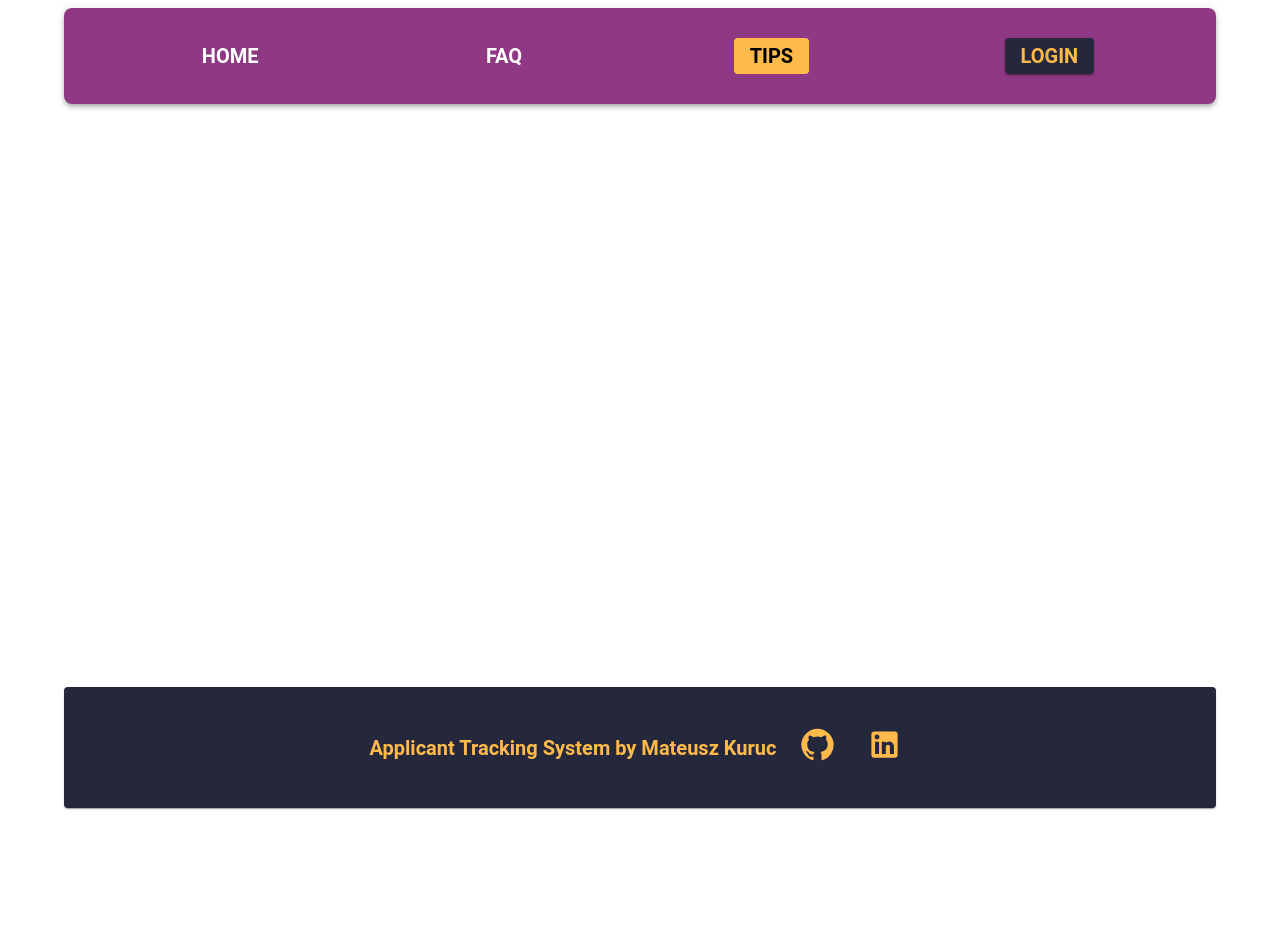
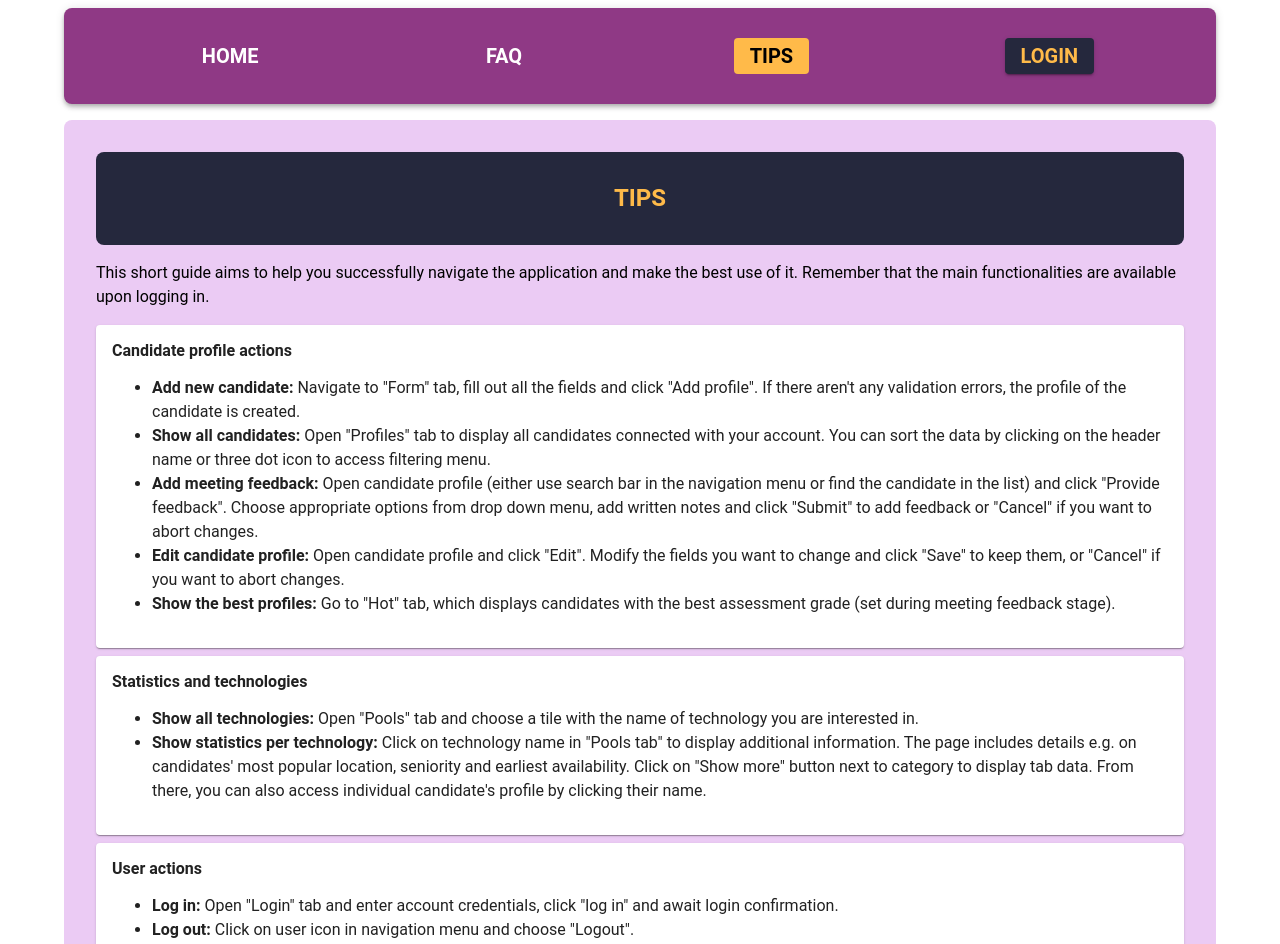
Before and after one commit to MateuszKuruc/ATS-recruitment-app, a React (Create React App) app in the folder ats-frontend/: page /tips in a window 1280 px wide. Shown: the top 944 px of the page. Before the commit the page ends 816 px from the top, so only its background shows below. Built offline with nearby package versions, Linux system fonts and the light colour scheme; no server answers.

Commit message:
setup and style tips component

```diff
--- a/ats-frontend/src/components/Info/Tips.js
+++ b/ats-frontend/src/components/Info/Tips.js
@@ -1,16 +1,142 @@
 import AnimatedPage from "../Layout/AnimatedPage";
 import styled from "styled-components";
-
+import { Typography, Paper } from "@mui/material";
 
 const MainContainer = styled.div`
+  background-color: #ebcbf4;
+  padding: 2rem;
+  display: flex;
+  flex-direction: column;
+  flex: 1;
+  margin-bottom: 1rem;
+  border-radius: 0.5rem;
+`;
 
-`
+const Intro = styled.div``;
+const Content = styled.div`
+  display: flex;
+  flex-direction: column;
+  gap: 0.5rem;
+`;
+const StyledPaper = styled(Paper)`
+  padding: 1rem;
+`;
+
+const Header = styled.div`
+  display: flex;
+  flex-direction: column;
+  justify-content: center;
+  align-items: center;
+  background-color: #25283d;
+  padding: 2rem;
+  border-radius: 0.5rem;
+`;
+
+const HeaderTypography = styled(Typography)`
+  color: #ffba49;
+  // color: #ffffff;
+`;
 
 const TipsTab = () => {
   return (
     <AnimatedPage>
       <MainContainer>
-
+        <Header>
+          <HeaderTypography variant="h4">TIPS</HeaderTypography>
+        </Header>
+        <Intro>
+          <Typography>
+            <p>
+              This short guide aims to help you successfully navigate the
+              application and make the best use of it. Remember that the main
+              functionalities are available upon logging in.
+            </p>
+          </Typography>
+        </Intro>
+        <Content>
+          <StyledPaper>
+            <Typography variant="h6">Candidate profile actions</Typography>
+            <Typography variant="body1">
+              <ul>
+                <li>
+                  <strong>Add new candidate:</strong> Navigate to "Form" tab,
+                  fill out all the fields and click "Add profile". If there
+                  aren't any validation errors, the profile of the candidate is
+                  created.
+                </li>
+                <li>
+                  <strong>Show all candidates:</strong> Open "Profiles" tab to
+                  display all candidates connected with your account. You can
+                  sort the data by clicking on the header name or three dot icon
+                  to access filtering menu.
+                </li>
+                <li>
+                  <strong>Add meeting feedback:</strong> Open candidate profile
+                  (either use search bar in the navigation menu or find the
+                  candidate in the list) and click "Provide feedback". Choose
+                  appropriate options from drop down menu, add written notes and
+                  click "Submit" to add feedback or "Cancel" if you want to
+                  abort changes.
+                </li>
+                <li>
+                  <strong>Edit candidate profile:</strong> Open candidate
+                  profile and click "Edit". Modify the fields you want to change
+                  and click "Save" to keep them, or "Cancel" if you want to
+                  abort changes.
+                </li>
+                <li>
+                  <strong>Show the best profiles:</strong> Go to "Hot" tab,
+                  which displays candidates with the best assessment grade (set
+                  during meeting feedback stage).
+                </li>
+              </ul>
+            </Typography>
+          </StyledPaper>
+          <StyledPaper>
+            <Typography variant="h6">Statistics and technologies</Typography>
+            <Typography variant="body1">
+              <ul>
+                <li>
+                  <strong>Show all technologies:</strong> Open "Pools" tab and
+                  choose a tile with the name of technology you are interested
+                  in.
+                </li>
+                <li>
+                  <strong>Show statistics per technology:</strong> Click on
+                  technology name in "Pools tab" to display additional
+                  information. The page includes details e.g. on candidates'
+                  most popular location, seniority and earliest availability.
+                  Click on "Show more" button next to category to display tab
+                  data. From there, you can also access individual candidate's
+                  profile by clicking their name.
+                </li>
+              </ul>
+            </Typography>
+          </StyledPaper>
+          <StyledPaper>
+            <Typography variant="h6">User actions</Typography>
+            <Typography variant="body1">
+              <ul>
+                <li>
+                  <strong>Log in:</strong> Open "Login" tab and enter account
+                  credentials, click "log in" and await login confirmation.
+                </li>
+                <li>
+                  <strong>Log out:</strong> Click on user icon in navigation
+                  menu and choose "Logout".
+                </li>
+                <li>
+                  <strong>Share feedback:</strong> Click on "Feedback" button in
+                  navigation menu on follow instructions.
+                </li>
+                <li>
+                  <strong>Get help:</strong> Click on "Help" button in
+                  navigation menu and follow instructions.
+                </li>
+              </ul>
+            </Typography>
+          </StyledPaper>
+        </Content>
       </MainContainer>
     </AnimatedPage>
   );
@@ -18,29 +144,25 @@ const TipsTab = () => {
 
 export default TipsTab;
 
-
-
 <div>
   <h1>Tips</h1>
   <p>
     This short guide was written with the aim of helping you successfully
-  navigate the application and make the best use of it. ATS apps are
-  becoming increasingly widespread and currently most, if not all,
-  recruitment agencies and internal recruitment teams use it, but the
-  concept of ATS is still foreign to most people outside of career in
-  recruitment.
+    navigate the application and make the best use of it. ATS apps are becoming
+    increasingly widespread and currently most, if not all, recruitment agencies
+    and internal recruitment teams use it, but the concept of ATS is still
+    foreign to most people outside of career in recruitment.
   </p>
   <p>
-  Let us make clear how such systems are built and what their
-  functionalities are, so you can improve your recruiting experience and
-  keep track of the candidates' pipeline that you are working on.
+    Let us make clear how such systems are built and what their functionalities
+    are, so you can improve your recruiting experience and keep track of the
+    candidates' pipeline that you are working on.
   </p>
   <h2>What are advantages of using ATS?</h2>
   <p>
-  First of all, ATS is a way of keeping all the important details
-  regarding candidates in one place. It eliminates the need to employ
-  additional separate trackers (e.g. in Excel), which makes it a very
-  universal tool.
+    First of all, ATS is a way of keeping all the important details regarding
+    candidates in one place. It eliminates the need to employ additional
+    separate trackers (e.g. in Excel), which makes it a very universal tool.
   </p>
 
   <div>
@@ -49,15 +171,15 @@ export default TipsTab;
       <li>Adding, removing and editing candidate profiles</li>
       <li>Uploading resumes and other related documents to a profile</li>
       <li>
-      Tracking recruitment process stages to quickly gather information on
-      the given candidate's progress in terms of hiring
+        Tracking recruitment process stages to quickly gather information on the
+        given candidate's progress in terms of hiring
       </li>
       <li>
         Acting as a database of candidates for the future reference. If the
         candidate has been rejected from one process, they could still be a
-      perfect match for the future recruitments - ATS allows easier access
-      to such individuals
+        perfect match for the future recruitments - ATS allows easier access to
+        such individuals
       </li>
     </ul>
   </div>
-</div>
+</div>;
```
Lines whose indentation alone changed are shown as unchanged.
